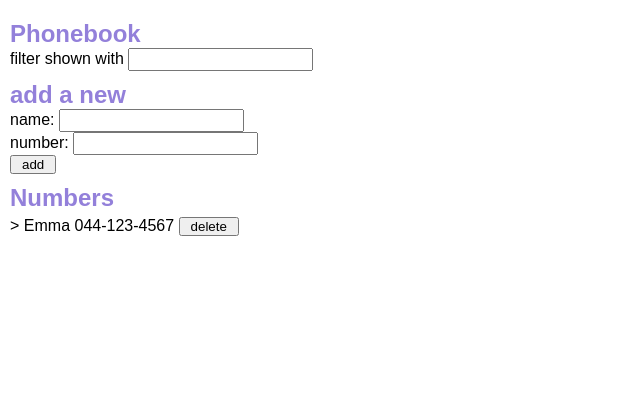
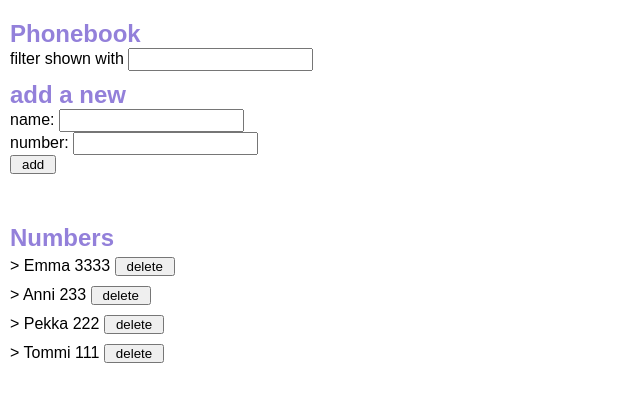
Before and after one commit to gitmixu/FullStackOpen, a React (Create React App) app in the folder 2/puhelinluettelo/: page / in a window 1280 px wide. Shown: the top 402 px of the page, without its empty margins (0-640 px from the left). Built offline with nearby package versions, Linux system fonts and the light colour scheme; data requests are answered from the project's data file.

Commit message:
puhelinluettelo step11 tulostuksia

```diff
--- a/2/puhelinluettelo/db.json
+++ b/2/puhelinluettelo/db.json
@@ -2,8 +2,23 @@
   "persons": [
     {
       "name": "Emma",
-      "number": "044-123-4567",
+      "number": "3333",
       "id": 1
+    },
+    {
+      "name": "Anni",
+      "number": "233",
+      "id": 2
+    },
+    {
+      "name": "Pekka",
+      "number": "222",
+      "id": 3
+    },
+    {
+      "name": "Tommi",
+      "number": "111",
+      "id": 4
     }
   ]
 }
--- a/2/puhelinluettelo/src/App.css
+++ b/2/puhelinluettelo/src/App.css
@@ -16,3 +16,10 @@ input {padding: 2px;}
 button {padding: 0 10px;}
 
 h2 {color: #9380da; padding-top: 10px;}
+
+.error {
+  color: green;
+  font-size: 20px;
+  padding: 10px;
+  margin: 10px 0;
+}
--- a/2/puhelinluettelo/src/App.js
+++ b/2/puhelinluettelo/src/App.js
@@ -1,10 +1,11 @@
 import { useState, useEffect } from 'react'
 import numberService from './services/numbers'
 import './App.css'
+import Notification from './services/Notification'
 
 const Numbers = ({ person, filter }) => {
+      console.log('Numbers > filter =', filter);
   if ((person.name).toLowerCase().includes(filter.toLowerCase())){
-      console.log('Numbers > filter =', filter);
       console.log('\nApp > Numbers > person',person);
     return (
     <li>{'> '}{person.name} {person.number} <button onClick={() => {
@@ -21,6 +22,7 @@ const App = () => {
   const [newName, setNewName] = useState('');
   const [newNumber, setNewNumber] = useState('');
   const [newFilter, setNewFilter] = useState('');
+  const [errorMessage, setErrorMessage] = useState('')
 
   useEffect(() => {
     numberService
@@ -30,14 +32,20 @@ const App = () => {
       })
   }, [])
 
-  const addName = (event) => {
+  const addName = (event) =>
+  {
     event.preventDefault()
 
-    if(persons.find(person => person.name === newName)){
-      if(window.confirm(`${newName} is already added to phonebook, replace the old number with a new one?`)){
+    if(persons.find(person => person.name === newName))
+    {
+      if(window.confirm(`${newName} is already added to phonebook, replace the old number with a new one?`))
+        {
           const findPerson = persons.find(person => person.name === newName);
           const personObject = { name: newName, number: newNumber }
-      numberService.update(findPerson.id, personObject);
+          numberService.update(findPerson.id, personObject)
+            .then(
+              setErrorMessage(`${personObject.name} number updated successfully`),
+              setTimeout(() => {setErrorMessage(null)}, 5000))
         }
       setNewName('')
       setNewNumber('')
@@ -49,11 +57,14 @@ const App = () => {
 
     numberService
       .create(personObject)
-      .then(returnedPerson => {
+      .then(returnedPerson =>
+        {
           setPersons(persons.concat(returnedPerson))
           setNewName('')
           setNewNumber('')
-      })
+        },
+      setErrorMessage(`${personObject.name} added`),
+      setTimeout(() => {setErrorMessage(null)}, 5000))
   }
 
   const handlePersonChange = (event) => { event.preventDefault(); setNewName(event.target.value); }
@@ -73,6 +84,8 @@ const App = () => {
         <div><button type="submit" >add</button></div>
       </form>
 
+      <Notification message={errorMessage} />
+
       <h2>Numbers</h2>
       <ul>
         {persons.map(person => <Numbers key={person.name} person={person} filter={newFilter}/>)}
--- /dev/null
+++ b/2/puhelinluettelo/src/services/Notification.js
@@ -0,0 +1,13 @@
+const Notification = ({ message }) => {
+    if (message === null) {
+      return null
+    }
+
+    return (
+      <div className="error">
+        {message}
+      </div>
+    )
+  }
+
+  export default Notification
```
Lines whose indentation alone changed are shown as unchanged.
